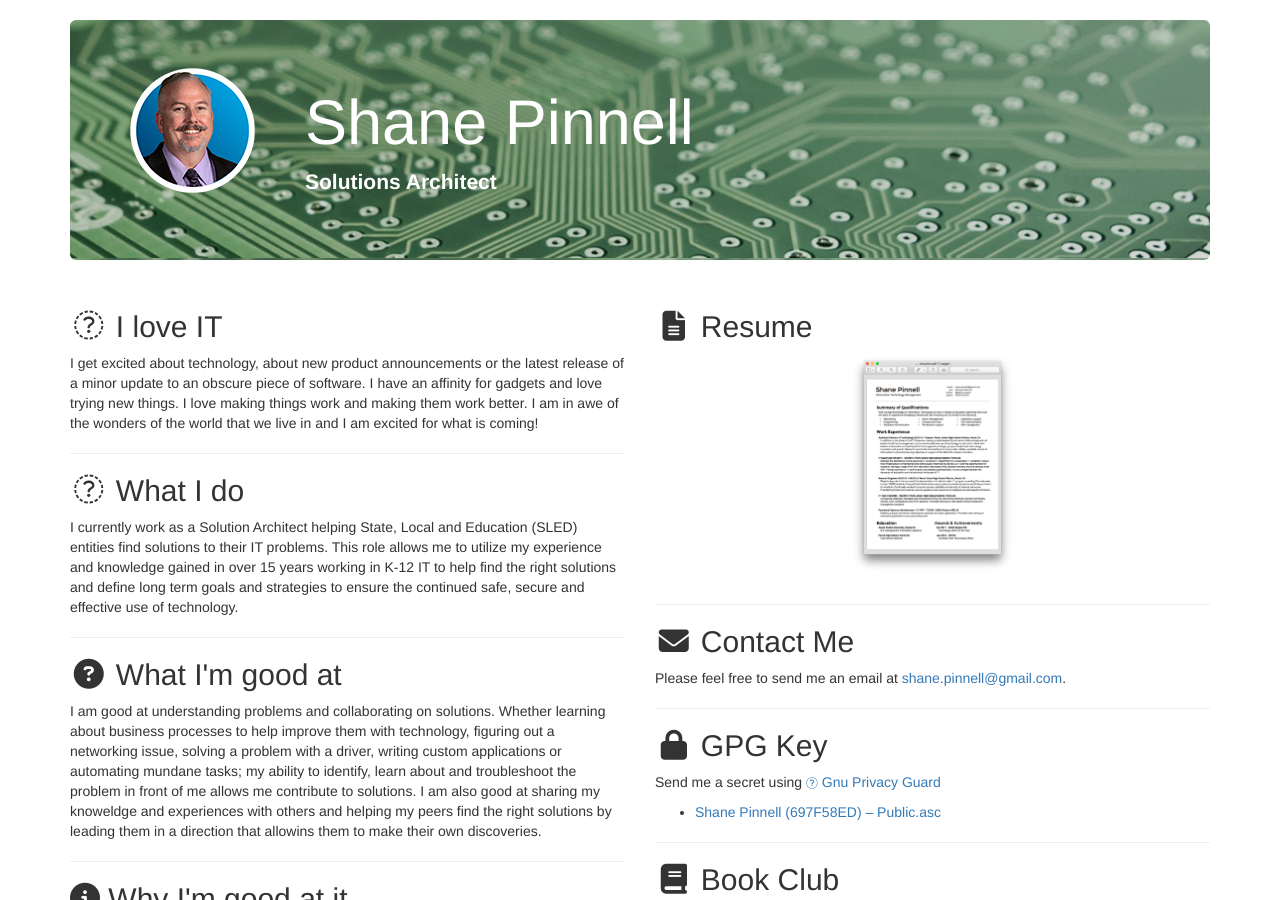
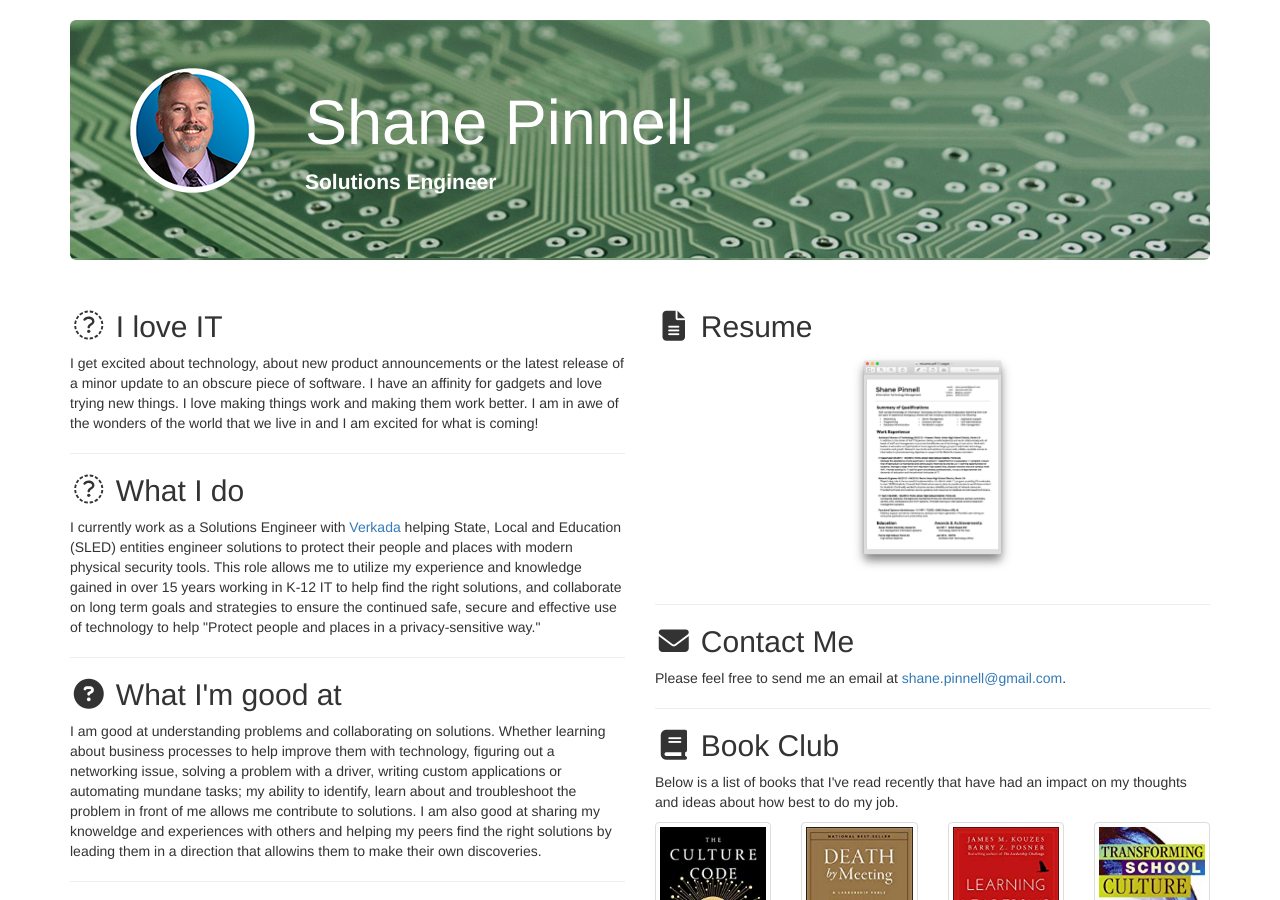
Before and after one commit to shanepinnell/shanepinnell.github.io, a Jekyll site: the page built from index.html, in a window 1280 px wide and 900 px high. Built offline with Jekyll 4.4.1, drawn with Linux system fonts in a browser that asks for light colours; nearby versions of some CDN libraries; library files that are not in the unit come from our copies; a script that is not in the unit is left out; some of the changed text lies outside the part shown.

Commit message:
Updated to Verkada

```diff
--- a/_includes/footer.html
+++ b/_includes/footer.html
@@ -3,7 +3,7 @@
     <div class="col-lg-4">
       <h4>Social</h4>
       <p>
-        <a rel="me" href="https://mastodon.social/@shane_pinnell"><i class="fa-brands fa-2x fa-mastodon fa-fw" title="Mastodon"></i> @shane_pinnell@mastodon.social</a>
+        <a href="https://bsky.app/profile/shanepinnell.bsky.social"><img src="/assets/images/bluesky.svg" style="height:1.75em;widht:1.75em;margin:0 0.8em 0 0.4em">bsky.app/profile/shanepinnell.bsky.social</a>
       </p>
       <p>
         <a href="https://www.threads.net/@shanepinnell"><img src="/assets/images/threads.png" style="height:1.75em;widht:1.75em;margin:0 0.8em 0 0.4em">threads.net/@shane_pinnell</a>
--- a/_includes/header.html
+++ b/_includes/header.html
@@ -7,7 +7,7 @@
     </div>
     <div class="col-xs-11 col-sm-9 col-md-10 col-xs-offset-1 col-sm-offset-0">
       <h1><a href="/">Shane Pinnell</a></h1>
-      <p class="lead">Solutions Architect</p>
+      <p class="lead">Solutions Engineer</p>
     </div>
   </div>
 </div>
--- a/index.html
+++ b/index.html
@@ -9,7 +9,7 @@ title: Shane Pinnell
 
     <hr />
     <h2><i class="fa fa-graduation-cap fa-fw" aria-hidden="true"></i> What I do</h2>
-    <p>I currently work as a Solution Architect helping State, Local and Education (SLED) entities find solutions to their IT problems. This role allows me to utilize my experience and knowledge gained in over 15 years working in K-12 IT to help find the right solutions and define long term goals and strategies to ensure the continued safe, secure and effective use of technology.</p>
+    <p>I currently work as a Solutions Engineer with <a href="httos://www.verkada.com">Verkada</a> helping State, Local and Education (SLED) entities engineer solutions to protect their people and places with modern physical security tools. This role allows me to utilize my experience and knowledge gained in over 15 years working in K-12 IT to help find the right solutions, and collaborate on long term goals and strategies to ensure the continued safe, secure and effective use of technology to help "Protect people and places in a privacy-sensitive way."</p>
 
     <hr />
     <h2><i class="fa-solid fa-circle-question fa-fw" aria-hidden="true"></i> What I'm good at</h2>
@@ -53,12 +53,6 @@ title: Shane Pinnell
 
     <h2><i class="fa-solid fa-envelope fa-fw"></i> Contact Me</h2>
     <p>Please feel free to send me an email at <a href="mailto:shane.pinnell@gmail.com">shane.pinnell@gmail.com</a>.</p>
-
-    <hr />
-
-    <h2><i class="fa-solid fa-lock fa-fw"></i> GPG Key</h2>
-    <p>Send me a secret using <a href="https://en.wikipedia.org/wiki/GNU_Privacy_Guard"><small><i class="fa fa-external-link" aria-hidden="true"></i></small> Gnu Privacy Guard</a></p>
-    <ul><li><a href="/assets/files/Shane Pinnell (697F58ED) – Public.asc">Shane Pinnell (697F58ED) – Public.asc</a></li></ul>
 
     <hr />
     <h2><i class="fa-solid fa-book fa-fw" aria-hidden="true"></i> Book Club</h2>
```
Also changed, not shown: Gemfile.lock, assets/images/bluesky.svg (added).
